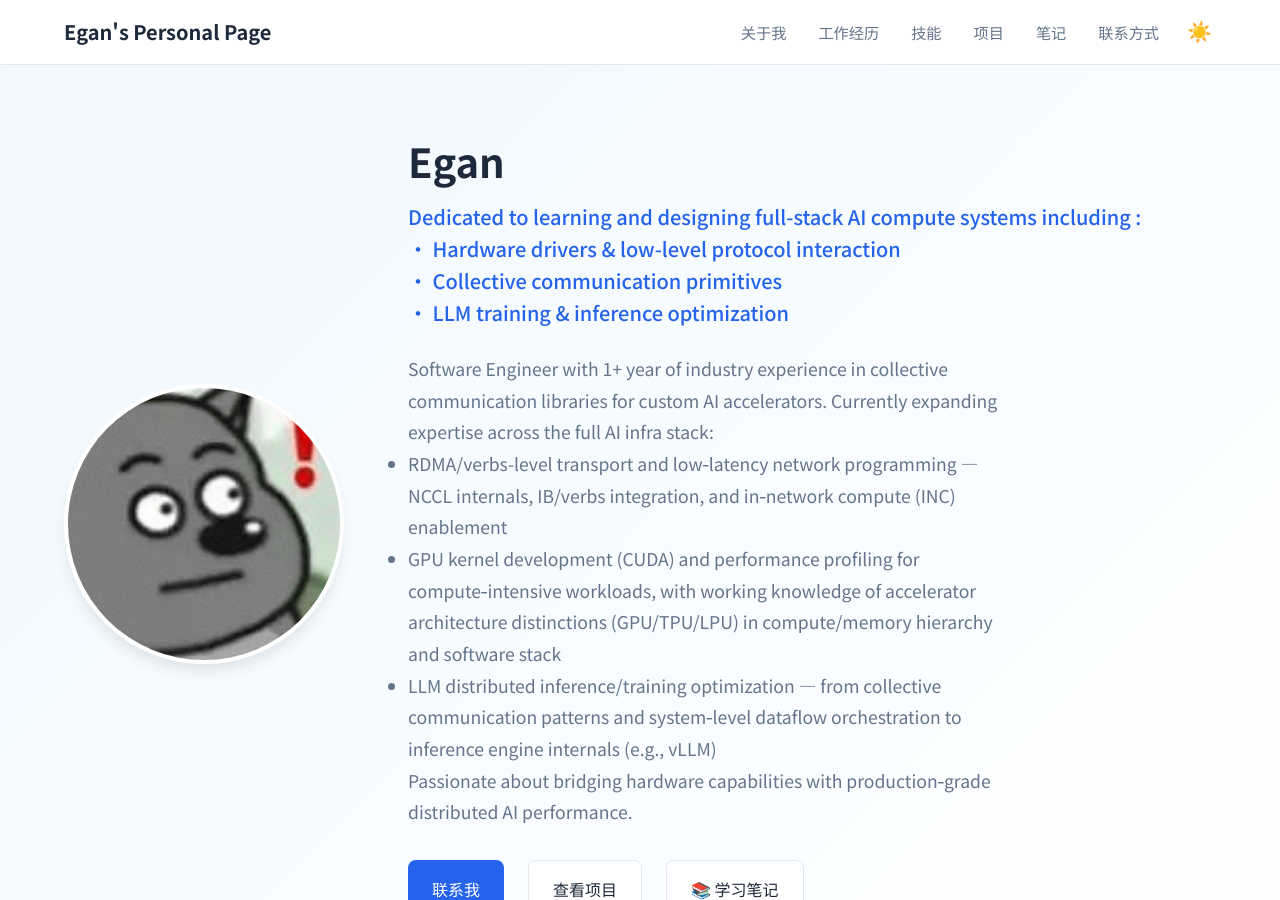
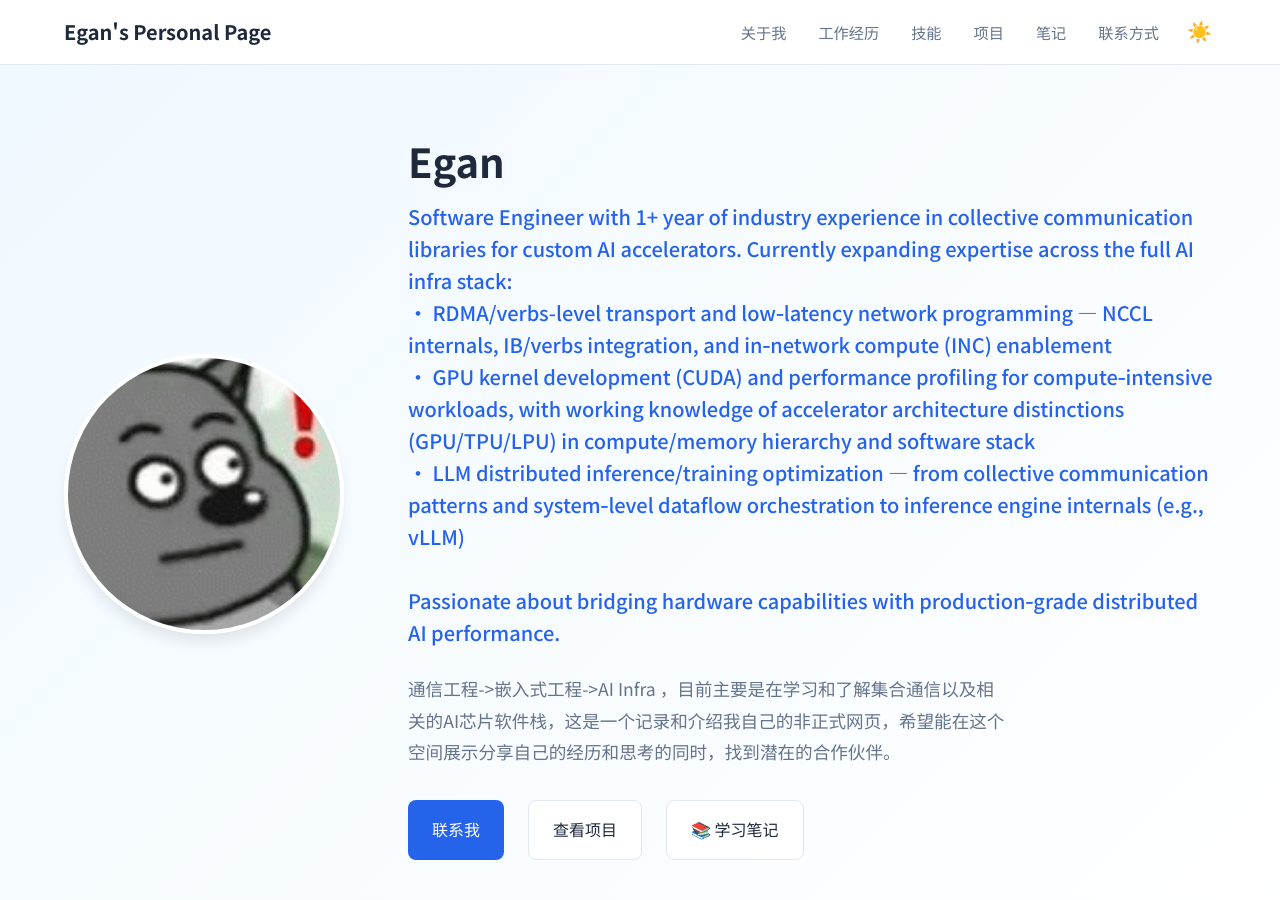
Before and after one commit to Lejun-Hu/Lejun-Hu.github.io, a Jekyll site: the page built from index.md, in a window 1280 px wide and 900 px high. Built offline with Jekyll 4.4.1, drawn with Linux system fonts in a browser that asks for light colours.

Commit message:
修复: 还原index.md个人简介, 英文描述移至_config.yml

```diff
--- a/_config.yml
+++ b/_config.yml
@@ -7,10 +7,12 @@ title: "Egan's Personal Page"
 
 # 副标题/一句话介绍
 description: |
-  Dedicated to learning and designing full-stack AI compute systems including :<br>
-  • Hardware drivers & low-level protocol interaction<br>
-  • Collective communication primitives<br>
-  • LLM training & inference optimization
+  Software Engineer with 1+ year of industry experience in collective communication libraries for custom AI accelerators. Currently expanding expertise across the full AI infra stack:<br>
+  • RDMA/verbs-level transport and low‑latency network programming — NCCL internals, IB/verbs integration, and in‑network compute (INC) enablement<br>
+  • GPU kernel development (CUDA) and performance profiling for compute‑intensive workloads, with working knowledge of accelerator architecture distinctions (GPU/TPU/LPU) in compute/memory hierarchy and software stack<br>
+  • LLM distributed inference/training optimization — from collective communication patterns and system‑level dataflow orchestration to inference engine internals (e.g., vLLM)<br>
+  <br>
+  Passionate about bridging hardware capabilities with production‑grade distributed AI performance.
 
 # 你的邮箱
 email: 443462147@qq.com
--- a/index.md
+++ b/index.md
@@ -28,15 +28,7 @@ description: Egan的详细个人简历，包含工作经历、技能专长和项
 
       <div class="profile-summary">
         <p>
-          Software Engineer with 1+ year of industry experience in collective communication libraries for custom AI accelerators. Currently expanding expertise across the full AI infra stack:
-        </p>
-        <ul>
-          <li>RDMA/verbs-level transport and low‑latency network programming — NCCL internals, IB/verbs integration, and in‑network compute (INC) enablement</li>
-          <li>GPU kernel development (CUDA) and performance profiling for compute‑intensive workloads, with working knowledge of accelerator architecture distinctions (GPU/TPU/LPU) in compute/memory hierarchy and software stack</li>
-          <li>LLM distributed inference/training optimization — from collective communication patterns and system‑level dataflow orchestration to inference engine internals (e.g., vLLM)</li>
-        </ul>
-        <p>
-          Passionate about bridging hardware capabilities with production‑grade distributed AI performance.
+          通信工程->嵌入式工程->AI Infra ，目前主要是在学习和了解集合通信以及相关的AI芯片软件栈，这是一个记录和介绍我自己的非正式网页，希望能在这个空间展示分享自己的经历和思考的同时，找到潜在的合作伙伴。
         </p>
       </div>
 
```
